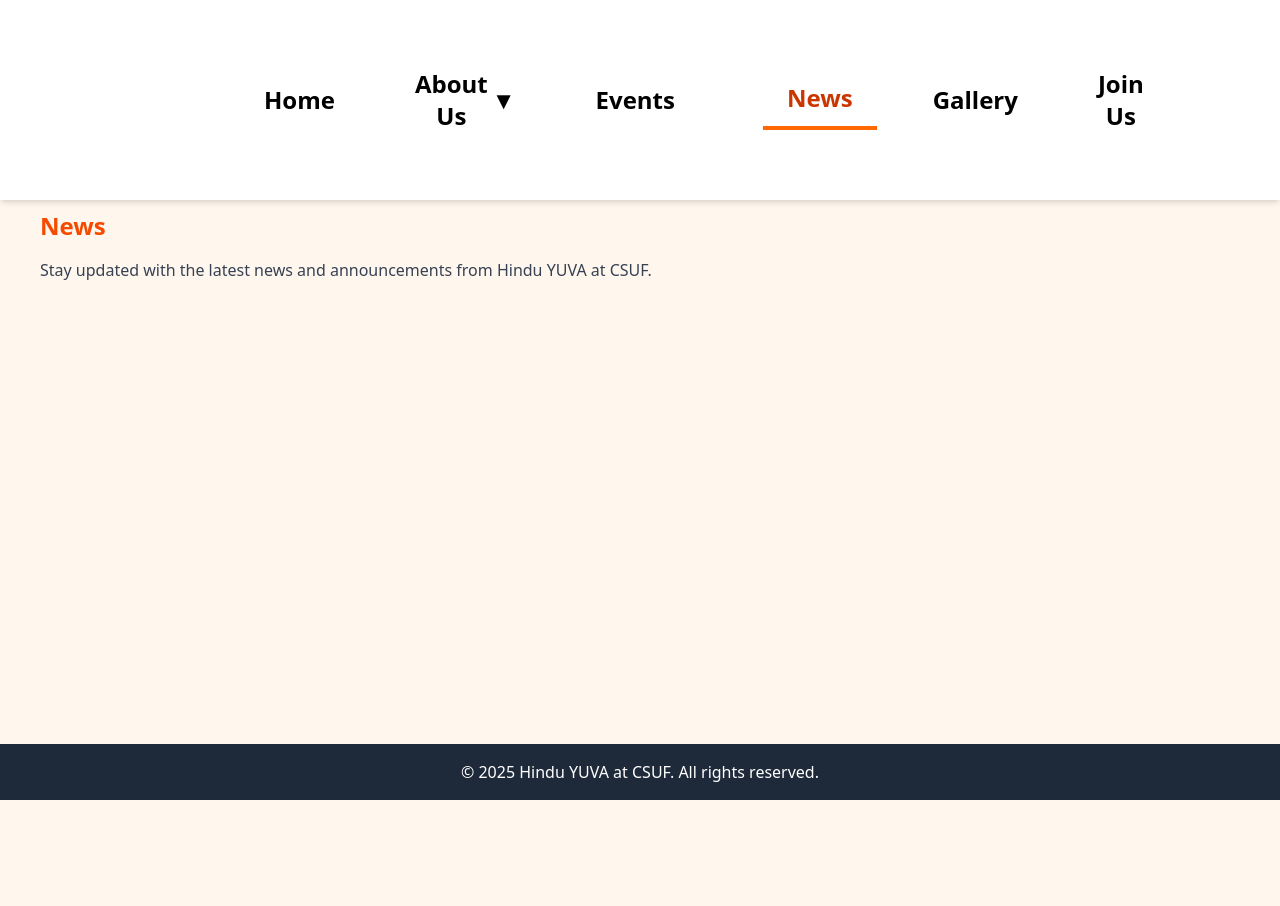
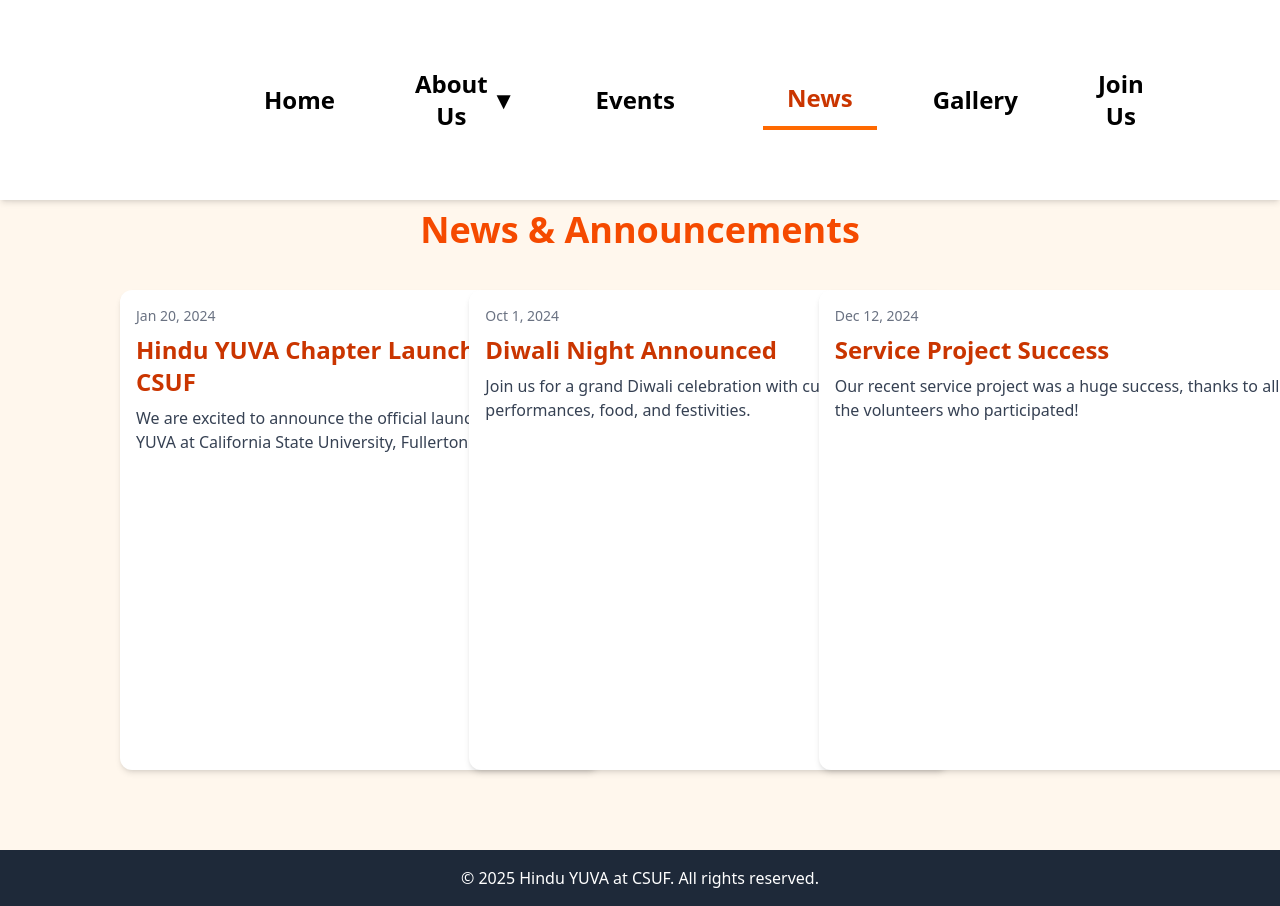
Before and after one commit to MYASHWANTHREDDY/HINDU-YUVA, a React (Vite) app: page /news in a window 1280 px wide. Before the commit the page ends 800 px from the top, so only its background shows below. Built offline with nearby package versions, Linux system fonts and the light colour scheme.

Commit message:
News page setup

```diff
--- a/src/pages/Events.jsx
+++ b/src/pages/Events.jsx
@@ -40,31 +40,38 @@
   const sortedEvents = [...events].sort((a, b) => new Date(b.date) - new Date(a.date));
 
   return (
-    <div className="pt-[20vh] p-10 min-h-screen bg-gray-50">
+    <div className="pt-[20vh] p-10 min-h-screen bg-orange-50">
       <h1 className="text-4xl font-bold mb-10 text-center">All Events</h1>
       <div className="grid grid-cols-1 md:grid-cols-2 gap-8">
         {sortedEvents.map((event, idx) => (
-          <div key={idx} className="bg-white rounded-xl shadow-md overflow-hidden flex flex-col md:flex-row">
-            <img
-              src={event.image}
-              alt={event.title}
-              className="w-full md:w-1/3 h-64 object-contain bg-white cursor-pointer"
-              onClick={() => { setModalImg(event.image); setModalOpen(true); }}
-            />
+          <div key={idx} className="bg-white rounded-xl shadow-md overflow-hidden flex flex-col md:flex-row cursor-pointer group" onClick={e => {
+            // Prevent modal if button is clicked
+            if (e.target.tagName.toLowerCase() === 'button') return;
+            setModalImg(event.image); setModalOpen(true);
+          }}>
+            <img src={event.image} alt={event.title} className="w-full md:w-1/3 h-64 object-contain bg-white rounded-xl" />
             <div className="p-6 flex-1 flex flex-col justify-between">
               <div>
                 <h2 className="text-2xl font-semibold mb-2">{event.title}</h2>
                 <p className="text-gray-600 mb-2">{event.date} <span className={`ml-2 px-2 py-1 rounded text-xs font-bold ${event.type === 'Upcoming' ? 'bg-orange-100 text-orange-700' : 'bg-gray-200 text-gray-700'}`}>{event.type}</span></p>
                 <p className="text-gray-700 mb-4">{event.description}</p>
               </div>
-              <button className="mt-2 px-4 py-2 bg-orange-600 text-white rounded hover:bg-orange-700 transition">{event.type === 'Upcoming' ? 'Register' : 'View Photos'}</button>
+              <button className="mt-2 px-4 py-2 bg-orange-600 text-white rounded hover:bg-orange-700 transition cursor-pointer" onClick={e => e.stopPropagation()}>{event.type === 'Upcoming' ? 'Register' : 'View Photos'}</button>
             </div>
           </div>
         ))}
       </div>
       {modalOpen && (
-        <div className="fixed inset-0 bg-black bg-opacity-70 flex items-center justify-center z-50" onClick={() => setModalOpen(false)}>
-          <img src={modalImg} alt="Event" className="max-w-3xl max-h-[80vh] rounded-lg shadow-lg" />
+        <div className="fixed left-0 right-0 bottom-0 top-[200px] bg-orange-50 bg-opacity-90 flex items-center justify-center z-50" onClick={() => setModalOpen(false)}>
+          <div className="bg-white rounded-xl shadow-lg p-10 max-w-3xl w-full flex flex-col md:flex-row items-center relative" onClick={e => e.stopPropagation()}>
+            <img src={modalImg} alt="Event" className="w-full md:w-1/2 max-h-[60vh] rounded-xl object-contain mb-6 md:mb-0 md:mr-8" />
+            <div className="flex-1 flex flex-col justify-center">
+              <h2 className="text-3xl font-bold text-orange-700 mb-4">{sortedEvents.find(e => e.image === modalImg)?.title}</h2>
+              <span className="text-sm text-gray-500 font-medium mb-2 block">{sortedEvents.find(e => e.image === modalImg)?.date}</span>
+              <p className="text-gray-700 mb-4">{sortedEvents.find(e => e.image === modalImg)?.description}</p>
+              <button className="absolute top-4 right-4 text-gray-500 hover:text-orange-600 text-2xl font-bold" onClick={() => setModalOpen(false)}>&times;</button>
+            </div>
+          </div>
         </div>
       )}
     </div>
--- a/src/pages/News.jsx
+++ b/src/pages/News.jsx
@@ -1,9 +1,70 @@
+import { useState } from "react";
+
 function News() {
+  const [news] = useState([
+    {
+      title: "Hindu YUVA Chapter Launched at CSUF",
+      date: "Jan 20, 2024",
+      image: null,
+      description: "We are excited to announce the official launch of Hindu YUVA at California State University, Fullerton!",
+      details: "The launch event included cultural performances, guest speakers, and a meet-and-greet session. Over 100 students attended.",
+    },
+    {
+      title: "Diwali Night Announced",
+      date: "Oct 1, 2024",
+      image: null,
+      description: "Join us for a grand Diwali celebration with cultural performances, food, and festivities.",
+      details: "Diwali Night will feature traditional dances, music, and a variety of Indian cuisine. All students are welcome!",
+    },
+    {
+      title: "Service Project Success",
+      date: "Dec 12, 2024",
+      image: null,
+      description: "Our recent service project was a huge success, thanks to all the volunteers who participated!",
+      details: "We collected and donated over 200 items to local charities. Thank you to everyone who contributed.",
+    },
+  ]);
+
+  const [modalOpen, setModalOpen] = useState(false);
+  const [modalItem, setModalItem] = useState(null);
+
   return (
-    <div className="pt-[20vh] p-10">
-      <h1 className="text-2xl font-bold text-orange-600 mb-4">News</h1>
-      <p className="text-gray-700">Stay updated with the latest news and announcements from Hindu YUVA at CSUF.</p>
+    <div className="pt-[20vh] p-10 min-h-screen bg-orange-50">
+      <h1 className="text-4xl font-bold text-orange-600 mb-10 text-center">News & Announcements</h1>
+      <div className="grid grid-cols-1 md:grid-cols-3 gap-2 px-8 md:px-20">
+        {news.map((item, idx) => (
+          <div
+            key={idx}
+            className="bg-white rounded-xl shadow-md p-4 h-120 w-120 flex flex-col cursor-pointer"
+            onClick={() => { setModalItem(item); setModalOpen(true); }}
+          >
+            <div className="mb-2 flex items-center justify-between">
+              <span className="text-sm text-gray-500 font-medium">{item.date}</span>
+            </div>
+            <h2 className="text-2xl font-semibold mb-2 text-orange-700">{item.title}</h2>
+            <p className="text-gray-700 mb-4 flex-1">{item.description}</p>
+            {item.image && (
+              <img src={item.image} alt={item.title} className="w-full h-40 object-contain rounded mt-2" />
+            )}
+          </div>
+        ))}
+      </div>
+      {modalOpen && modalItem && (
+        <div className="fixed left-0 right-0 bottom-0 top-[200px] bg-orange-50 bg-opacity-90 flex items-center justify-center z-50" onClick={() => setModalOpen(false)}>
+          <div className="bg-white rounded-xl shadow-lg p-10 max-w-xl w-full relative" onClick={e => e.stopPropagation()}>
+            <button className="absolute top-4 right-4 text-gray-500 hover:text-orange-600 text-2xl font-bold" onClick={() => setModalOpen(false)}>&times;</button>
+            <h2 className="text-3xl font-bold text-orange-700 mb-4">{modalItem.title}</h2>
+            <span className="text-sm text-gray-500 font-medium mb-2 block">{modalItem.date}</span>
+            <p className="text-gray-700 mb-4">{modalItem.description}</p>
+            {modalItem.image && (
+              <img src={modalItem.image} alt={modalItem.title} className="w-full h-60 object-contain rounded mb-4" />
+            )}
+            <p className="text-gray-800 text-lg">{modalItem.details}</p>
+          </div>
+        </div>
+      )}
     </div>
   );
 }
+
 export default News;
```
